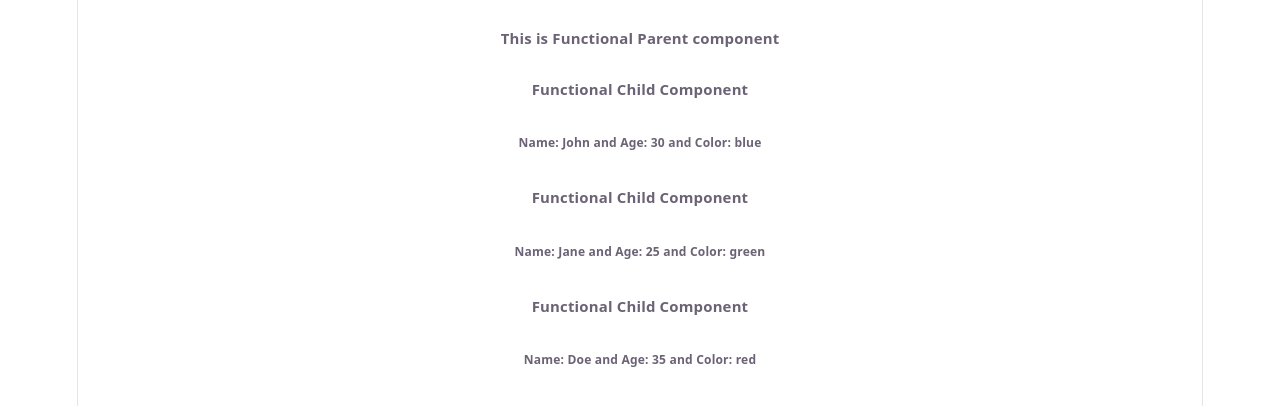
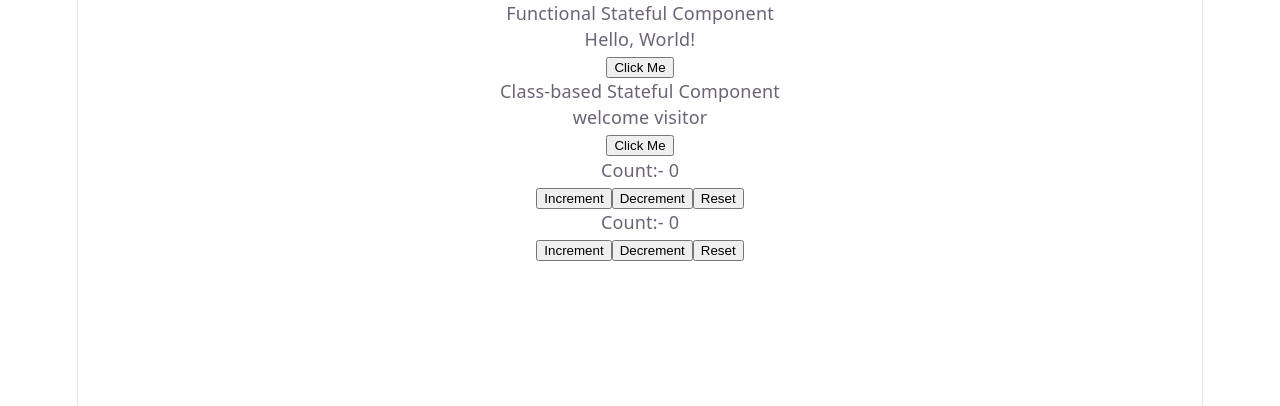
Before and after one commit to manidev-ux/code-evol-react-repo, a React (Vite) app: page / in a window 1280 px wide. Shown: the top 406 px of the page. Built offline with nearby package versions, Linux system fonts and the light colour scheme.

Commit message:
state commit

```diff
--- a/src/App.jsx
+++ b/src/App.jsx
@@ -1,9 +1,15 @@
-import FunPar from "./components/Props/FunPar";
+import FunSt from "./State/FunSt";
+import ClsSt from "./State/ClsSt";
+import CounterFun from "./State/CounterFun";
+import CounterCls from "./State/CounterCls";
 
 function App() {
   return (
     <div>
-      <FunPar />
+      <FunSt />
+      <ClsSt />
+      <CounterCls />
+      <CounterFun />
     </div>
   );
 }
--- /dev/null
+++ b/src/State/ClsSt.jsx
@@ -0,0 +1,27 @@
+import React, { Component } from "react";
+
+class ClsSt extends Component {
+  constructor() {
+    super();
+    this.state = {
+      message: "welcome visitor",
+    };
+  }
+  changeMessage() {
+    this.setState({
+      message: "Thank you for subscribing",
+    });
+  }
+
+  render() {
+    return (
+      <>
+        <p>Class-based Stateful Component</p>
+        <p>{this.state.message}</p>
+        <button onClick={() => this.changeMessage()}>Click Me</button>
+      </>
+    );
+  }
+}
+
+export default ClsSt;
--- /dev/null
+++ b/src/State/CounterCls.jsx
@@ -0,0 +1,37 @@
+import React, { Component } from "react";
+
+export default class CounterCls extends Component {
+  constructor(props) {
+    super(props);
+
+    this.state = {
+      count: 0,
+    };
+  }
+  increment = () => {
+    this.setState({
+      count: this.state.count + 1,
+    });
+  };
+  decrement = () => {
+    this.setState({
+      count: this.state.count - 1,
+    });
+  };
+  reset = () => {
+    this.setState({
+      count: 0,
+    });
+  };
+
+  render() {
+    return (
+      <div>
+        <p>Count:- {this.state.count}</p>
+        <button onClick={this.increment}>Increment</button>
+        <button onClick={this.decrement}>Decrement</button>
+        <button onClick={this.reset}>Reset</button>
+      </div>
+    );
+  }
+}
--- /dev/null
+++ b/src/State/CounterFun.jsx
@@ -0,0 +1,25 @@
+import React, { useState } from "react";
+
+function CounterFun() {
+  const [count, setCount] = useState(0);
+
+  const increment = () => {
+    setCount(count + 1);
+  };
+  const decrement = () => {
+    setCount(count - 1);
+  };
+  const reset = () => {
+    setCount(0);
+  };
+  return (
+    <div>
+      <p>Count:- {count}</p>
+      <button onClick={increment}>Increment</button>
+      <button onClick={decrement}>Decrement</button>
+      <button onClick={reset}>Reset</button>
+    </div>
+  );
+}
+
+export default CounterFun;
--- /dev/null
+++ b/src/State/FunSt.jsx
@@ -0,0 +1,18 @@
+import { useState } from "react";
+
+function FunSt() {
+  const [message, setMessage] = useState("Hello, World!");
+
+  const changeMessage = () => {
+    setMessage("Thank you for subscribing");
+  };
+
+  return (
+    <>
+      <p>Functional Stateful Component</p>
+      <p>{message}</p>
+      <button onClick={changeMessage}>Click Me</button>
+    </>
+  );
+}
+export default FunSt;
```
